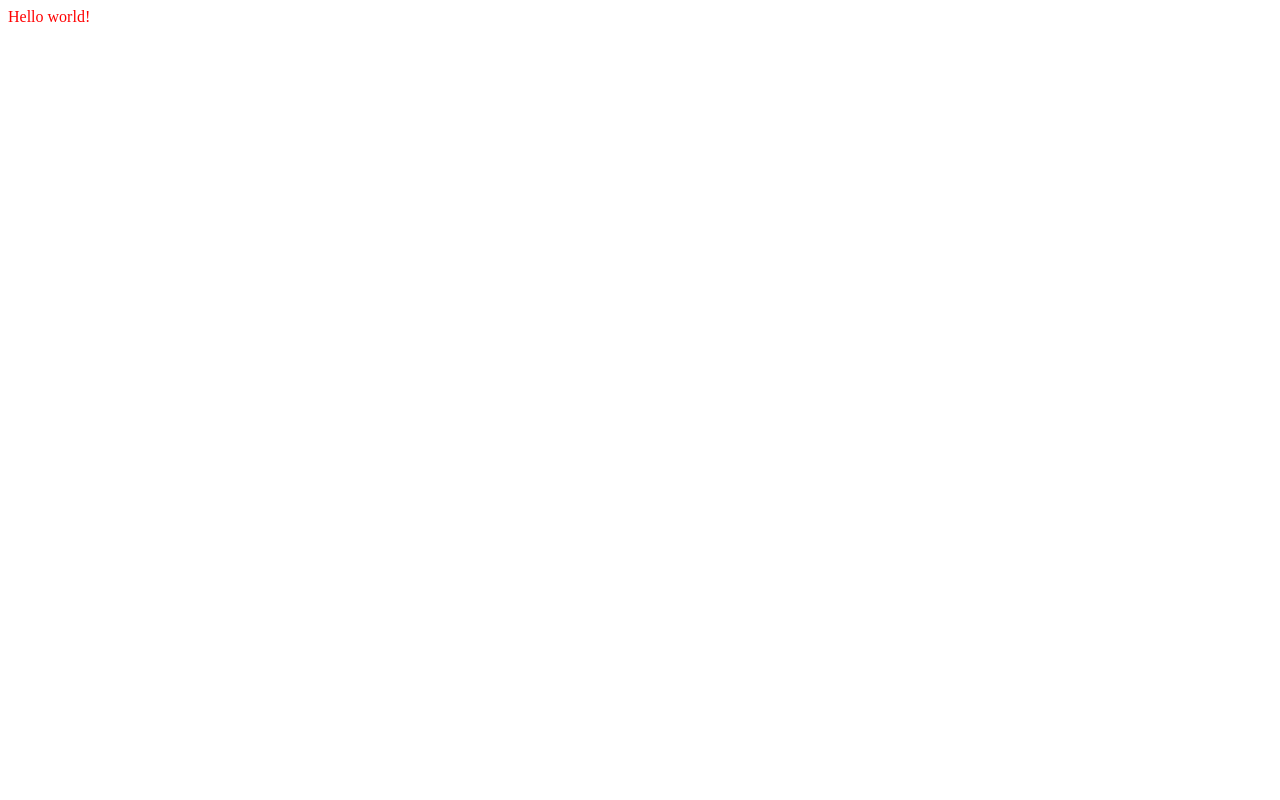
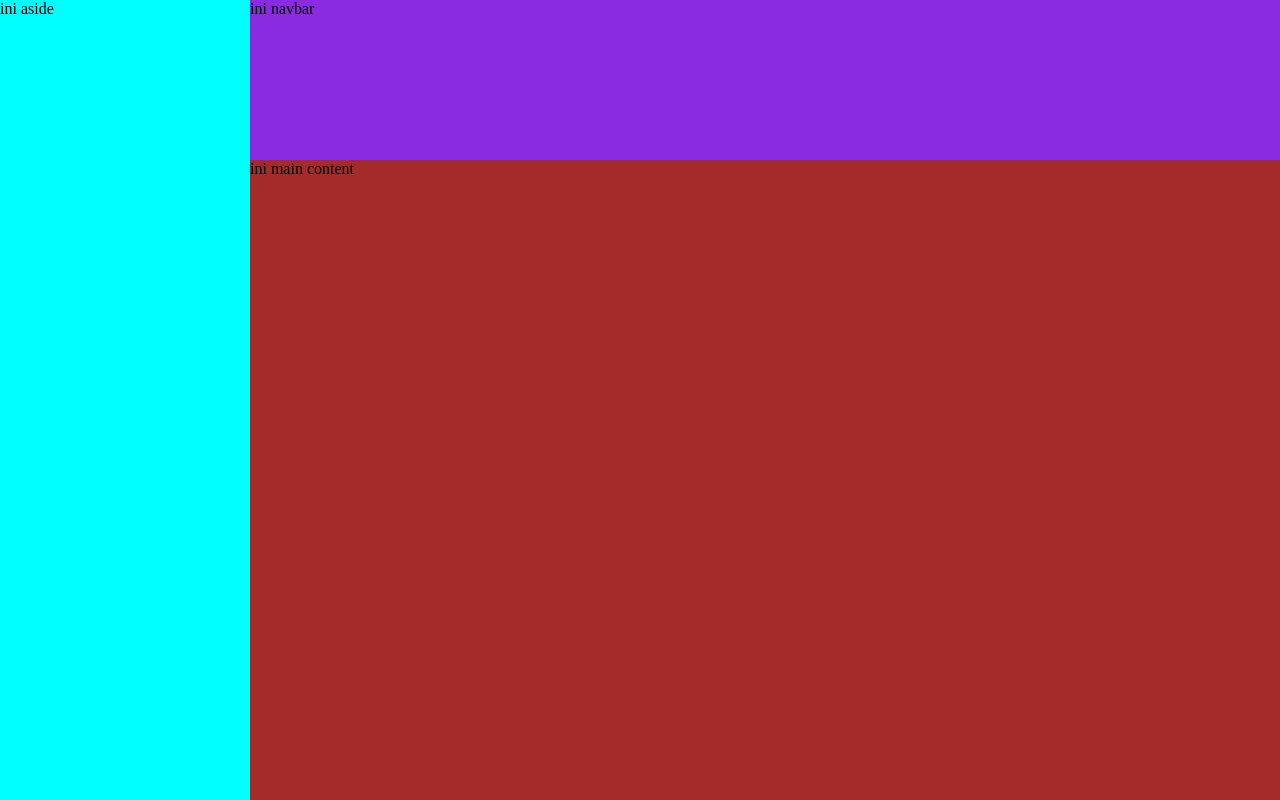
Before and after one commit to aaditamanugraha/admin-dashboard, a plain HTML site: page index.html in a window 1280 px wide. Drawn offline with Linux system fonts and the light colour scheme.

Commit message:
Layouting basic position

```diff
--- a/index.html
+++ b/index.html
@@ -7,6 +7,11 @@
     <link rel="stylesheet" href="/style.css" />
   </head>
   <body>
-    Hello world!
+    <aside>ini aside</aside>
+
+    <div class="container">
+      <nav>ini navbar</nav>
+      <main>ini main content</main>
+    </div>
   </body>
 </html>
--- a/style.css
+++ b/style.css
@@ -1,3 +1,21 @@
 body {
-  color: red;
+  margin: 0 auto;
+  display: grid;
+  grid-template-columns: repeat(1, 1fr) repeat(1, 4.5fr);
 }
+
+aside {
+  background-color: aqua;
+  height: 100vh;
+  min-width: 250px;
+}
+
+.container > nav {
+  background-color: blueviolet;
+  height: 20vh;
+}
+
+.container > main {
+  background-color: brown;
+  height: calc(100vh - 20vh);
+}
```
